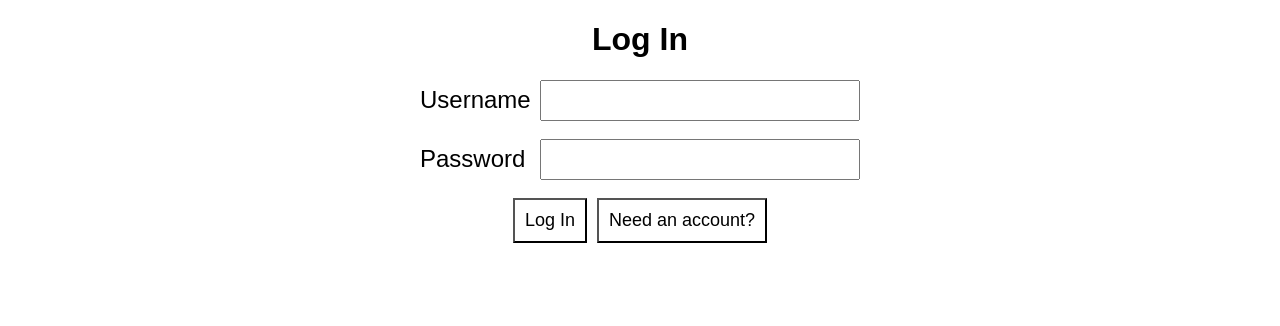
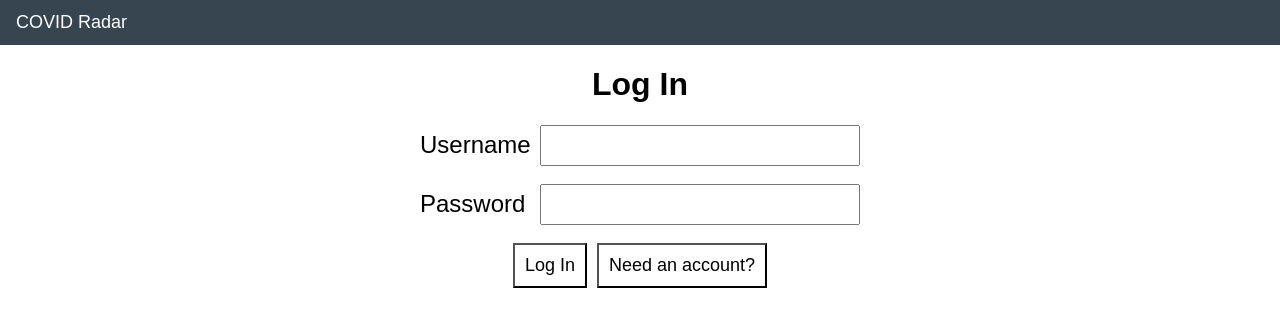
Before and after one commit to ychan05/swen-101-website, a plain HTML site: page index.html in a window 1280 px wide. Drawn offline with Linux system fonts and the light colour scheme.

Commit message:
Minor change to top bar

```diff
--- a/index.html
+++ b/index.html
@@ -6,7 +6,11 @@
     </head>
 
     <body>
-
+        <nav class="navbar">
+            <ul>
+                <li><p>COVID Radar</p></li>
+            </ul>
+        </nav>
         <main>
             <h1 class="formTitle">Log In</h1>
 
--- a/structure.css
+++ b/structure.css
@@ -79,6 +79,15 @@ body {
     text-decoration: none;
     color: white;
   }
+.navbar li p {
+    display: block;
+    text-align: center;
+    padding: 12px 16px;
+    text-decoration: none;
+    color: white;
+    margin: 0;
+    font-size: 18px;
+}
 
 .navbar li a:hover {
     background-color: #A9A9A9;
```
Also changed, not shown: account.html (+1 -0 lines), groups.html (+1 -0 lines), heatmaps.html (+1 -0 lines), home.html (+1 -0 lines), reportstatus.html (+1 -0 lines), signup.html (+5 -0 lines), statistics.html (+1 -0 lines).
